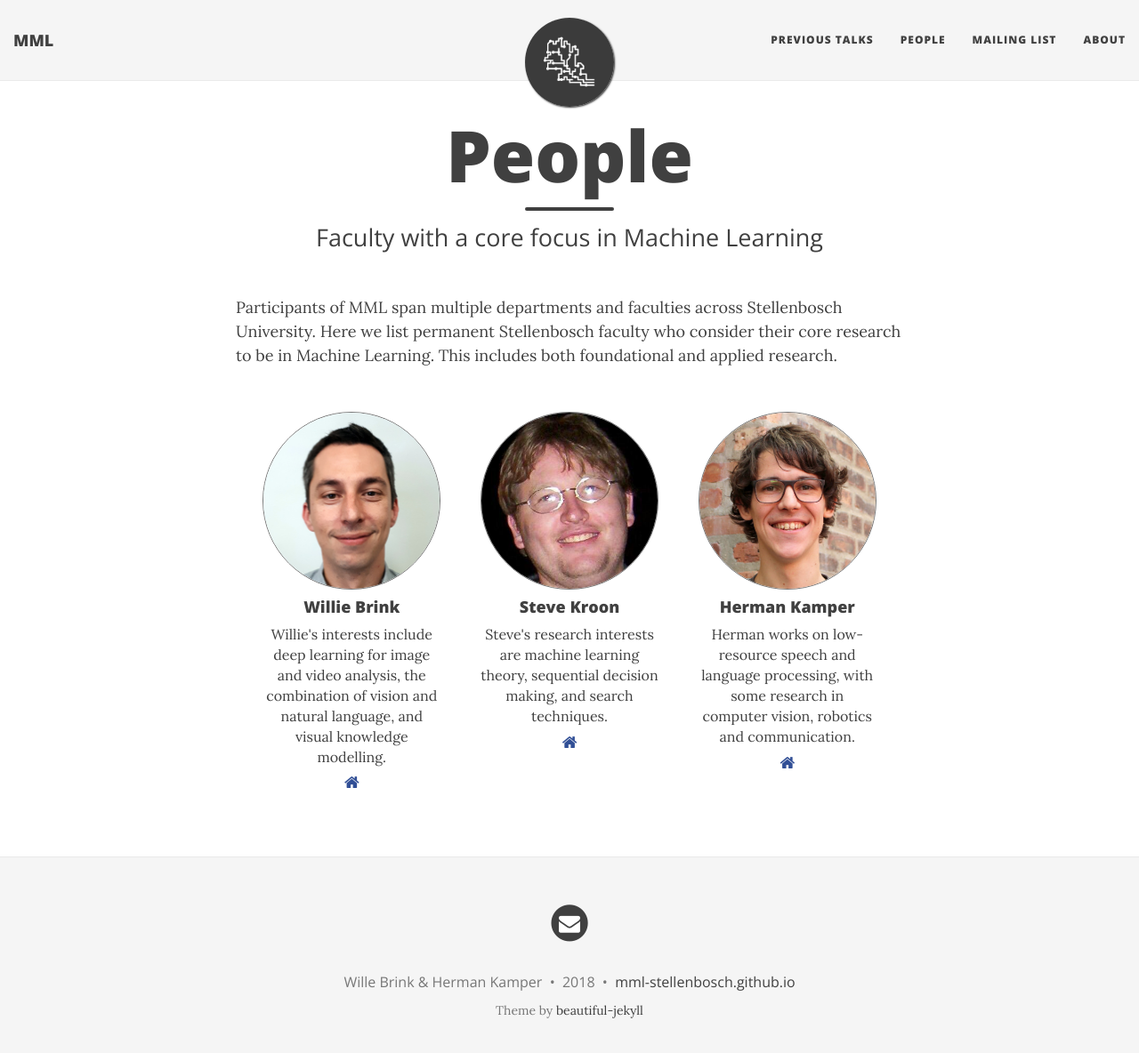
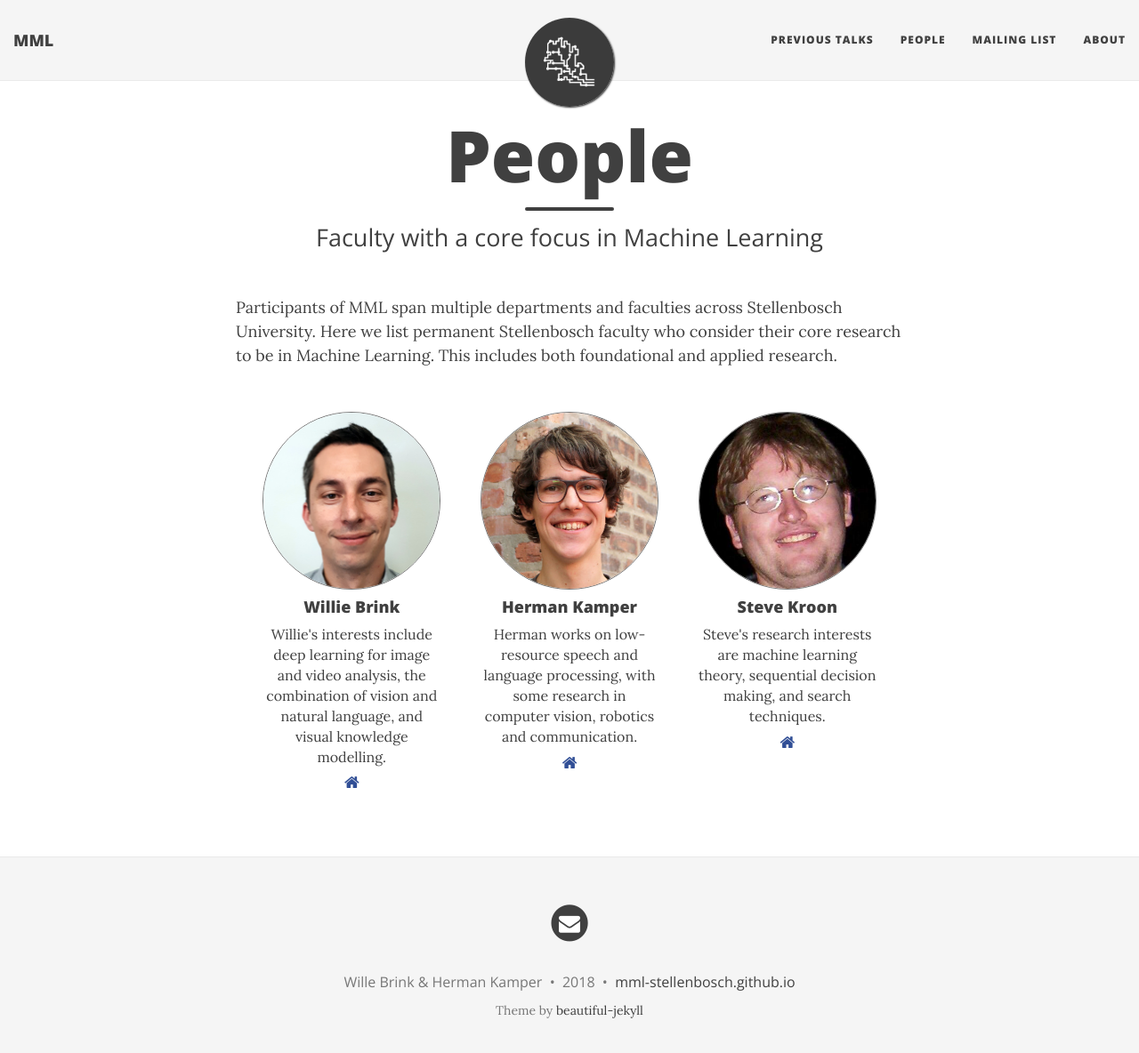
Before and after one commit to mml-stellenbosch/mml-stellenbosch.github.io, a Jekyll site: the page built from people.md, in a window 1280 px wide and 1197 px high. Shown: the top 1184 px of the window at 89% size. Built offline with Jekyll 4.4.1, drawn with Linux system fonts in a browser that asks for light colours; nearby versions of some CDN libraries.

Commit message:
Update people.md

```diff
--- a/people.md
+++ b/people.md
@@ -8,17 +8,17 @@ faculty:
     desc: Willie's interests include deep learning for image and video analysis, the combination of vision and natural language, and visual knowledge modelling.
     website: http://appliedmaths.sun.ac.za/~wbrink/
     url: http://appliedmaths.sun.ac.za/~wbrink/
-  - name: Steve Kroon
-    img: /photos/steve.png
-    desc: Steve's research interests are machine learning theory, sequential decision making, and search techniques.
-    website: http://www.cs.sun.ac.za/~kroon/decision.html
-    url: http://www.cs.sun.ac.za/~kroon/
   - name: Herman Kamper
     img: /photos/herman.jpg
     <!-- img: /photos/man-400x400.jpg -->
     desc: Herman works on low-resource speech and language processing, with some research in computer vision, robotics and communication.
     website: https://www.kamperh.com/
     url: https://www.kamperh.com/
+  - name: Steve Kroon
+    img: /photos/steve.png
+    desc: Steve's research interests are machine learning theory, sequential decision making, and search techniques.
+    website: http://www.cs.sun.ac.za/~kroon/decision.html
+    url: http://www.cs.sun.ac.za/~kroon/
 ---
 
 
```
